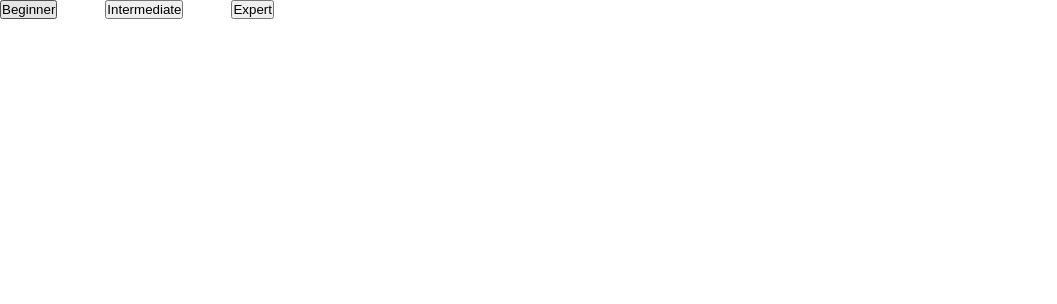
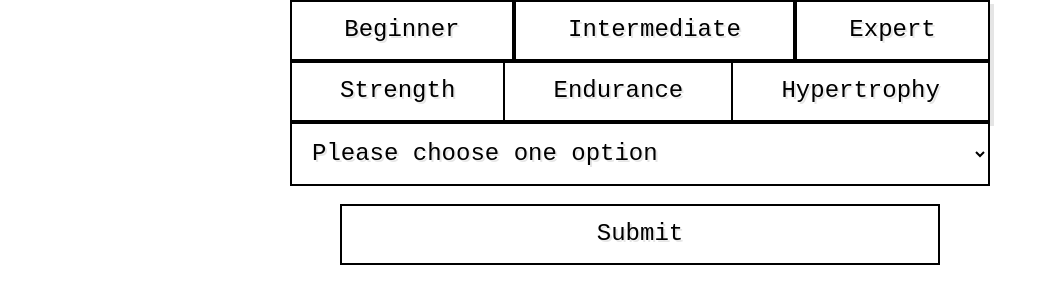
Before and after one commit to Gozi1/LH-FIT, a Next.js app: page /create-a-workout in a window 1280 px wide. Shown: the top 304 px of the page, without its empty margins (0-1057 px from the left). Built offline with nearby package versions, Linux system fonts and the light colour scheme.

Commit message:
workout gen styled and almost done functionality wise

```diff
--- a/package.json
+++ b/package.json
@@ -12,8 +12,10 @@
     "eslint": "8.37.0",
     "eslint-config-next": "13.2.4",
     "next": "13.2.4",
+    "node-sass": "^7.0.3",
     "react": "18.2.0",
-    "react-dom": "18.2.0"
+    "react-dom": "18.2.0",
+    "sass": "^1.60.0"
   },
   "devDependencies": {
     "cypress": "^12.9.0",
--- /dev/null
+++ b/src/components/Button.jsx
@@ -0,0 +1,19 @@
+import React from 'react'
+import styles from '../styles/WorkOutGen.module.scss'
+
+
+const Button = (props) => {
+  const {name,keyName,handleParams,params} = props
+  return (
+    <button
+        onClick={()=>
+          {params[keyName] === name ?
+          handleParams(keyName,''):handleParams(keyName,name)}}
+
+        className={params[keyName] === name.toLowerCase()? styles['focus']:styles['button']}>
+          {name}
+          </button>
+  )
+}
+
+export default Button
--- /dev/null
+++ b/src/components/MuscleContainer.jsx
@@ -0,0 +1,24 @@
+import React from 'react'
+import styles from '../styles/WorkOutGen.module.scss'
+
+const MuscleContainer = (props) => {
+  const {handleParams} = props
+  const options = ['Abs', 'Formarms', 'Triceps', 'Bicep', 'Back'];
+  const onOptionChangeHandler = (event) => {
+      handleParams('muscleGroup',event.target.value)
+  }
+  return (
+   <div className={styles['work-out-container-muscle']}>
+  <select onChange={onOptionChangeHandler} required>
+  <option key ='' hidden>Please choose one option</option>
+  {options.map((option, index) => {
+      return <option key = {index} >
+          {option}
+      </option>
+  })}
+</select>
+</div>
+  )
+}
+
+export default MuscleContainer
--- a/src/components/WorkOutGen.jsx
+++ b/src/components/WorkOutGen.jsx
@@ -1,40 +1,40 @@
 import React from 'react'
 import { useState } from 'react'
-import styles from '../styles/WorkOutGen.module.css'
+import styles from '../styles/WorkOutGen.module.scss'
+import Button from './Button'
+import MuscleContainer from './MuscleContainer'
 const WorkOutGen = () => {
   const [params,setParams] = useState({
     difficulty: '',
     type:'',
-    muscleGroup: [],
+    muscleGroup: '',
     numberOfExercises:6
   })
   const handleParams = (objectKey,Value) =>{
     setParams(prevState => ({
                 ...prevState,
-                [objectKey]: Value
+                [objectKey]: Value.toLowerCase()
             }));
   }
   return (
     <div className={styles['work-out-gen']}>
-      <div className={styles['difficulty-container']}>
-        <button
-        onClick={()=>
-          {params.difficulty === 'beginner' ?
-          handleParams('difficulty',''):handleParams('difficulty','beginner')}}
-        className={params.difficulty === 'beginner'?styles['difficuly-button-unselected']:styles['difficuly-button-selected']}>
-          Beginner
-          </button>
-        <button
-        onClick={()=>
-          {params.difficulty === 'intermediate' ?
-          handleParams('difficulty',''):handleParams('difficulty','intermediate')}}
-        className={params.difficulty === 'intermediate'?styles['difficuly-button-unselected']:styles['difficuly-button-selected']} >Intermediate</button>
-        <button
-        onClick={()=>
-          {params.difficulty === 'expert' ?
-          handleParams('difficulty',''):handleParams('difficulty','expert')}}
-        className={params.difficulty === 'expert'?styles['difficuly-button-unselected']:styles['difficuly-button-selected']}>Expert</button>
+      <div className={styles['work-out-container-difficulty']}>
+        <Button name = 'Beginner'  keyName = 'difficulty' handleParams = {handleParams}params = {params}/>
+        <Button name = 'Intermediate'  keyName = 'difficulty' handleParams = {handleParams}params = {params}/>
+        <Button name = 'Expert'  keyName = 'difficulty' handleParams = {handleParams}params = {params}/>
       </div>
+
+      <div className={styles['work-out-container-type']}>
+      <Button name = 'Strength'  keyName = 'type' handleParams = {handleParams}params = {params}/>
+      <Button name = 'Endurance'  keyName = 'type' handleParams = {handleParams}params = {params}/>
+      <Button name = 'Hypertrophy'  keyName = 'type' handleParams = {handleParams}params = {params}/>
+         </div>
+      {/*
+      Stretch Feature maybe ....
+      <div className={styles['equipment-container']}></div> */}
+      <MuscleContainer handleParams = {handleParams} />
+      <br/>
+      <button className={styles['submit']}>Submit</button>
     </div>
   )
 }
--- a/src/styles/WorkOutGen.module.css
+++ /dev/null
@@ -1,24 +0,0 @@
-.work-out-gen{
-  display: flex;
-  flex-direction: column;
-}
-.difficulty-container{
-  display: flex;
-  flex-direction: row;
-  gap: 3rem
-}
-.difficuly-button-unselected{
-  box-sizing: border-box;
-  border-radius: 50px;
-  width: 100px;
-  height: 100px;
-  background-color: transparent;
-  border: 3px solid gray;
-  cursor: pointer;
-  outline: none;
-}
-.difficuly-button-unselected:hover {
-  box-shadow: rgba(0, 0, 0, 0.25) 0 8px 15px;
-  transform: translateY(-2px);
-  background-color: rgb(38, 36, 128);
-}
--- /dev/null
+++ b/src/styles/WorkOutGen.module.scss
@@ -0,0 +1,151 @@
+
+
+  $border-size: 0.125rem;
+  $duration: 250ms;
+  $ease: cubic-bezier(0.215, 0.61, 0.355, 1);
+  $font-family: monospace;
+  $color-primary: white;
+  $color-secondary: black;
+  $color-tertiary: dodgerblue;
+  $shadow: rgba(0, 0, 0, 0.1);
+  $space: 1rem;
+
+.work-out-gen{
+  display: flex;
+  flex-direction: column;
+  align-items: center;
+}
+.work-out-container-difficulty{
+  display: flex;
+  width: 700px;
+  box-shadow: $shadow 4px 4px;
+}
+.work-out-container-type{
+  display: flex;
+  width: 700px;
+  box-shadow: $shadow 4px 4px;
+}
+.button{
+  flex-grow: 1;
+  cursor: pointer;
+  position: relative;
+  padding:
+    calc($space / 1.125)
+    $space
+    $space;
+  border: $border-size solid black;
+  color: $color-secondary;
+  background-color: $color-primary;
+  font-size: 1.5rem;
+  font-family: $font-family;
+  text-shadow: $shadow 2px 2px;
+  transition: flex-grow $duration $ease;
+}
+
+.work-out-container-type .button + button {
+  border-left: $border-size solid black;
+  margin-left: calc($border-size * -1);
+}
+.button:hover,
+.focus {
+  flex-grow: 2;
+  cursor: pointer;
+  position: relative;
+  padding:
+    calc($space / 1.125)
+    $space
+    $space;
+  color: white;
+  outline: none;
+  text-shadow: none;
+  background-color: $color-secondary;
+  font-size: 1.5rem;
+  font-family: $font-family;
+  text-shadow: $shadow 2px 2px;
+  transition: flex-grow $duration $ease;
+}
+.focus {
+  outline: $border-size dashed $color-primary;
+  outline-offset: calc($border-size * -3);
+}
+.work-out-container-type:hover  .focus:not(:hover) {
+  flex-grow: 1;
+  color: $color-secondary;
+  background-color: $color-primary;
+  outline-color: $color-tertiary;
+}
+.work-out-container-type .button:active {
+  transform: translateY($border-size);
+}
+
+.work-out-container-difficult .button + button {
+  border-left: $border-size solid black;
+  margin-left: calc($border-size * -1);
+}
+.button:hover,
+ .focus {
+  flex-grow: 2;
+  color: white;
+  outline: none;
+  text-shadow: none;
+  background-color: $color-secondary;
+}
+.focus {
+  outline: $border-size dashed $color-primary;
+  outline-offset: calc($border-size * -3);
+}
+.work-out-container-difficulty:hover  .focus:not(:hover) {
+  flex-grow: 1;
+  color: $color-secondary;
+  background-color: $color-primary;
+  outline-color: $color-tertiary;
+}
+.work-out-container-difficulty .button:active {
+  transform: translateY($border-size);
+}
+
+.submit{
+  cursor: pointer;
+  position: relative;
+  padding:
+    calc($space / 1.125)
+    $space
+    $space;
+  border: $border-size solid black;
+  color: $color-secondary;
+  background-color: $color-primary;
+  font-size: 1.5rem;
+  font-family: $font-family;
+  text-shadow: $shadow 2px 2px;
+  width: 600px;
+  transition: width ease-in 0.3s;
+}
+
+
+.submit:active {
+  transform: translateY($border-size);
+}
+.submit:hover{
+  color: white;
+  outline: none;
+  text-shadow: none;
+  background-color: $color-secondary;
+  width: 700px;
+  transition: width ease-in 0.3s;
+}
+
+.work-out-container-muscle select{
+  position: relative;
+  padding:
+    calc($space / 1.125)
+    $space
+    $space;
+  border: $border-size solid black;
+  color: $color-secondary;
+  background-color: $color-primary;
+  font-size: 1.5rem;
+  font-family: $font-family;
+  text-shadow: $shadow 2px 2px;
+  width: 700px;
+
+}
```
Also changed, not shown: 1 other file (tests, documents, lock files or other folders).
